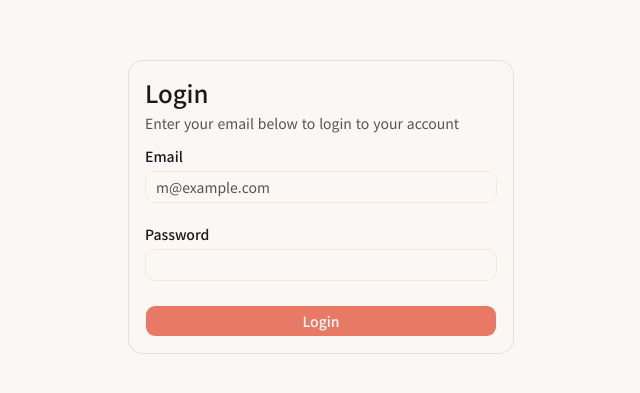
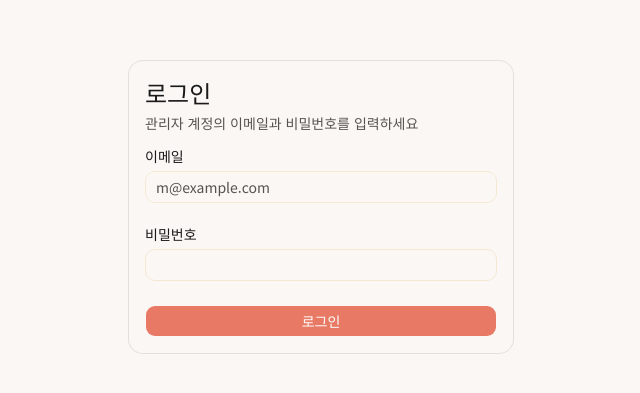
Before and after one commit to HKoiKoi/hkoikoi-dev, a Next.js app: page /auth/login in a window 1280 px wide. Shown: the part 193-586 px from the top of the page, without its empty margins (319-959 px from the left). Built offline with nearby package versions, Linux system fonts and the light colour scheme; no server answers.

Commit message:
feat(auth): 로그인 폼 한국어화
Co-Authored-By: Claude Sonnet 5.5 <noreply@anthropic.com>

```diff
--- a/components/login-form.tsx
+++ b/components/login-form.tsx
@@ -37,10 +37,13 @@ export function LoginForm({
         password,
       });
       if (error) throw error;
-      // Update this route to redirect to an authenticated route. The user already has an active session.
       router.push("/admin/posts");
     } catch (error: unknown) {
-      setError(error instanceof Error ? error.message : "An error occurred");
+      setError(
+        error instanceof Error
+          ? error.message
+          : "로그인 중 오류가 발생했습니다.",
+      );
     } finally {
       setIsLoading(false);
     }
@@ -50,16 +53,16 @@ export function LoginForm({
     <div className={cn("flex flex-col gap-6", className)} {...props}>
       <Card>
         <CardHeader>
-          <CardTitle className="text-2xl">Login</CardTitle>
+          <CardTitle className="text-2xl">로그인</CardTitle>
           <CardDescription>
-            Enter your email below to login to your account
+            관리자 계정의 이메일과 비밀번호를 입력하세요
           </CardDescription>
         </CardHeader>
         <CardContent>
           <form onSubmit={handleLogin}>
             <div className="flex flex-col gap-6">
               <div className="grid gap-2">
-                <Label htmlFor="email">Email</Label>
+                <Label htmlFor="email">이메일</Label>
                 <Input
                   id="email"
                   type="email"
@@ -70,7 +73,7 @@ export function LoginForm({
                 />
               </div>
               <div className="grid gap-2">
-                <Label htmlFor="password">Password</Label>
+                <Label htmlFor="password">비밀번호</Label>
                 <Input
                   id="password"
                   type="password"
@@ -79,9 +82,13 @@ export function LoginForm({
                   onChange={(e) => setPassword(e.target.value)}
                 />
               </div>
-              {error && <p className="text-sm text-red-500">{error}</p>}
+              {error && (
+                <p role="alert" className="text-sm text-destructive">
+                  {error}
+                </p>
+              )}
               <Button type="submit" className="w-full" disabled={isLoading}>
-                {isLoading ? "Logging in..." : "Login"}
+                {isLoading ? "로그인 중..." : "로그인"}
               </Button>
             </div>
           </form>
```
